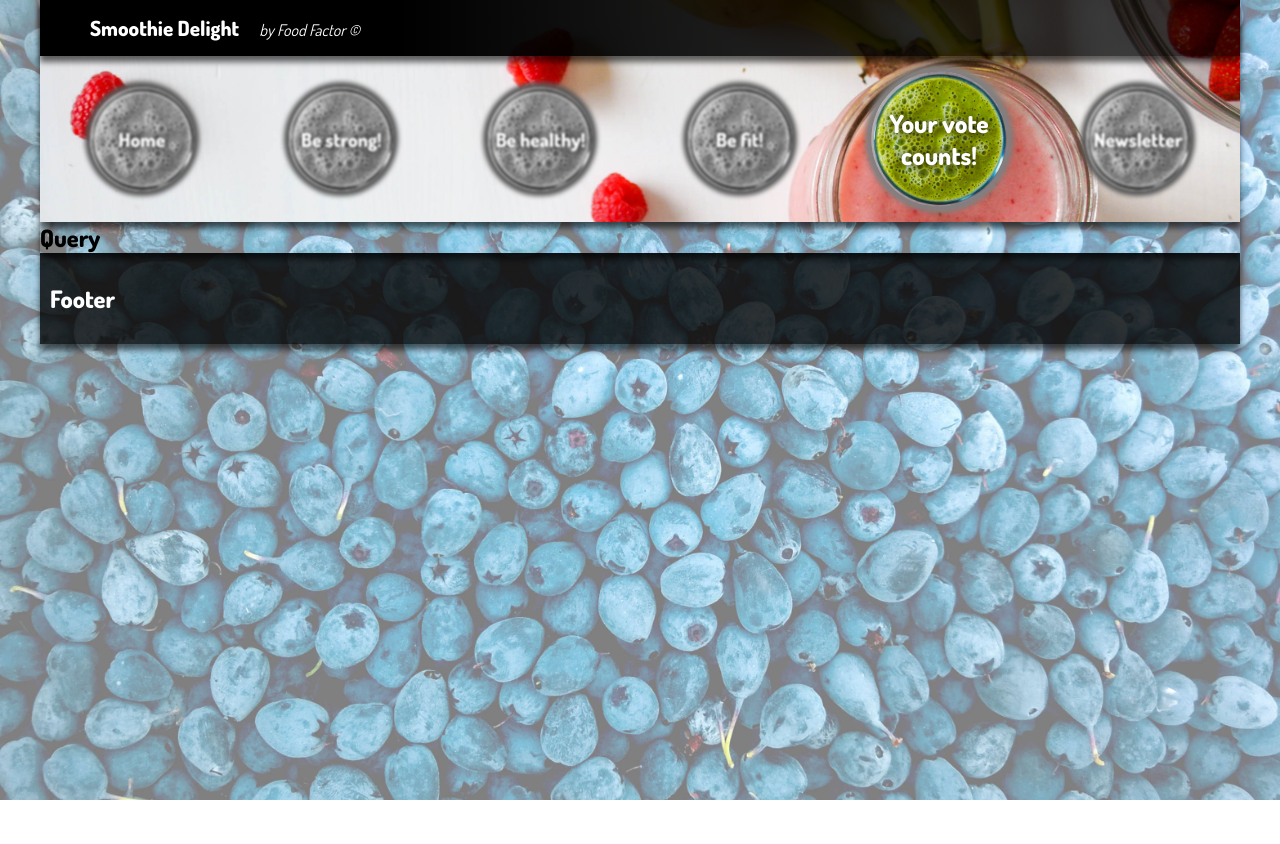
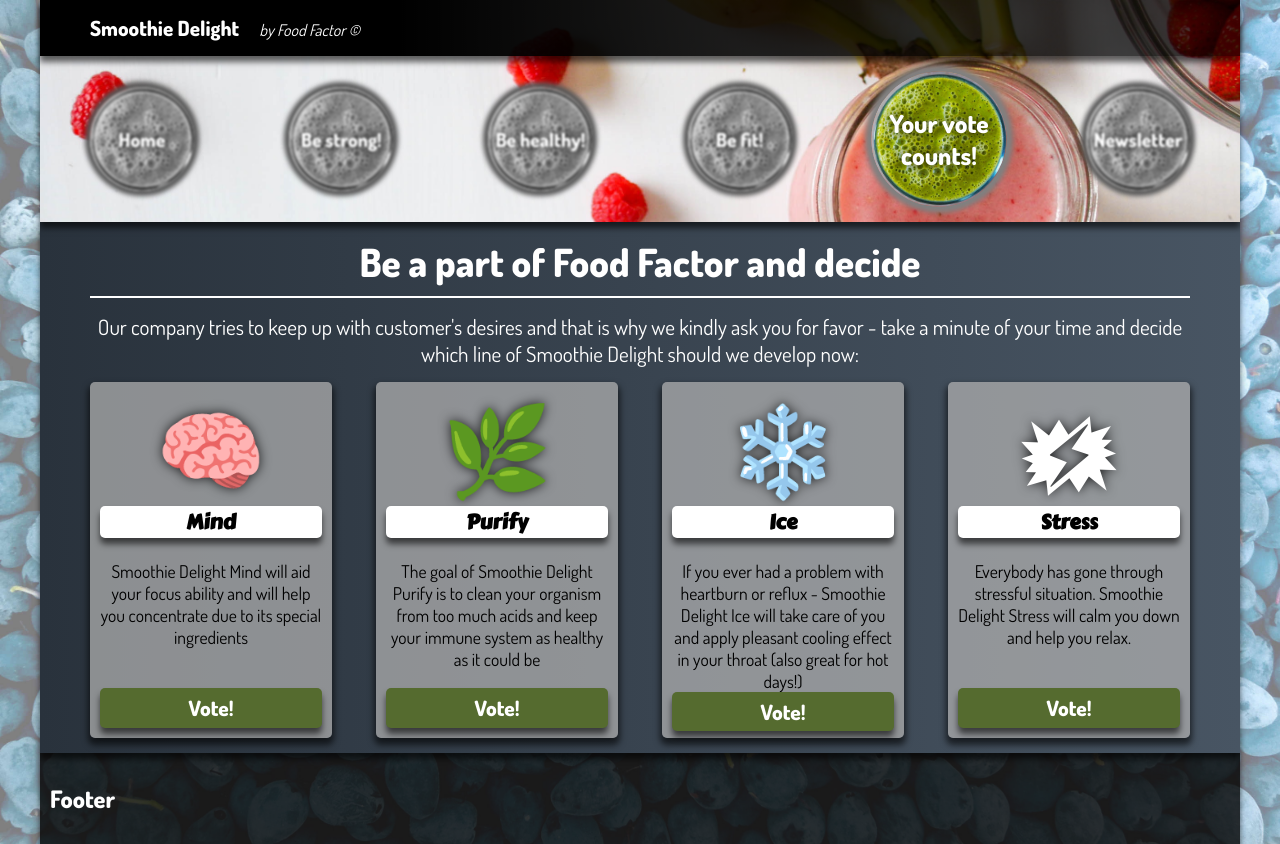
Before and after one commit to Robroots/SmoothieDelight, a React app: page /#/query in a window 1280 px wide. Before the commit the page ends 800 px from the top, so only its background shows below. Built offline with nearby package versions, Linux system fonts and the light colour scheme; a web font is replaced by a local one.

Commit message:
Voting section added (fetch result to DB - to do)

```diff
--- a/js/components/PagesRouter.js
+++ b/js/components/PagesRouter.js
@@ -1,4 +1,4 @@
-import React from 'react';
+import React, {Component} from 'react';
 
 import {Route} from 'react-router-dom'
 import Home from './pages/Home';
@@ -10,17 +10,31 @@ import Newsletter from './pages/Newsletter';
 
 import SwitchWithSlide from "./Slider/SwitchWithSlide";
 
-const PagesRouter = () => (
+class PagesRouter extends Component {
+    state = {
+        voted: false
+    }
+
+    handleVoteEvent = () => {
+        this.setState({
+            voted:true
+        })
+    }
+
+    render() {
+        return (
             <section className="container pages">
                 <SwitchWithSlide>
                     <Route exact path="/" component={Home} />
                     <Route path="/add-muscle" component={AddMuscle} />
                     <Route path="/healthy-delicious" component={HealthyDelicous} />
                     <Route path="/lose-weight" component={LoseWeight} />
-            <Route path="/query" component={Query} />
+                    <Route path="/query" render={(props) => <Query {...props} didVote={this.handleVoteEvent} voted={this.state.voted} />} />
                     <Route path="/newsletter" component={Newsletter} />
                 </SwitchWithSlide>
             </section>
         );
+    }
+}
 
 export default PagesRouter;
--- a/js/components/pages/Query.js
+++ b/js/components/pages/Query.js
@@ -1,9 +1,66 @@
-import React from "react";
+import React, {Component} from "react";
+import { throws } from "assert";
 
-const Query = () => (
-    <section className='query'>
-        <h2>Query</h2>
-    </section>
-);
+class Query extends Component {
+    state = {
+        voted: this.props.voted
+    }
+
+    componentWillReceiveProps(nextProps) {
+        this.setState({
+            voted: nextProps.voted
+        })
+    }
+
+    handleVoteBtn = () => {
+        this.props.didVote()
+    }
+
+    newSmoothies = [
+        {name: 'Mind', desc: "Smoothie Delight Mind will aid your focus ability and will help you concentrate due to its special ingredients", iconUni: '🧠'},
+        {name: 'Purify', desc: "The goal of Smoothie Delight Purify is to clean your organism from too much acids and keep your immune system as healthy as it could be", iconUni:'🌿'},
+        {name: 'Ice', desc: "If you ever had a problem with heartburn or reflux - Smoothie Delight Ice will take care of you and apply pleasant cooling effect in your throat (also great for hot days!)", iconUni:'❄️'},
+        {name: 'Stress', desc: "Everybody has gone through stressful situation. Smoothie Delight Stress will calm you down and help you relax.", iconUni:'🗱'},
+    ]
+
+    render() {
+        console.log(this.state.voted)
+        let jsxSmoothies = this.newSmoothies.map(smoothie =>
+            <li key={smoothie.name} className='query__list__item'>
+                <div className='query__list__item__up-half'>
+                    <span className='query__list__item__up-half__icon'>{smoothie.iconUni}</span>
+                    <h3 className='query__list__item__up-half__header'>{smoothie.name}</h3>
+                </div>
+                <div className='query__list__item__down-half'>
+                    <p className='query__list__item__down-half__text'>{smoothie.desc}</p>
+                    <button onClick={this.handleVoteBtn} className={'query__list__item__down-half__btn'}>Vote!</button>
+                </div>
+
+
+            </li>
+        )
+        if(this.state.voted){
+            return(
+                <section className='query' style={{height: '60vh', display: 'flex', justifyContent: 'center'}}>
+                    <h1 className='query__header' style={{alignSelf:'center'}}>Thank you for your vote!</h1>
+                </section>
+            )
+        }
+        return (
+            <section className='query'>
+                {this.state.voted?
+                <h1 className='query__header'>Thank you for your vote!</h1>:
+                <>
+                    <h1 className='query__header'>Be a part of Food Factor and decide</h1>
+                    <p className='query__text'>Our company tries to keep up with customer's desires and that is why we kindly ask you for favor - take a minute of your time and decide which line of Smoothie Delight should we develop now:</p>
+                    <ul className='query__list'>
+                        {jsxSmoothies}
+                    </ul>
+                </>
+                }
+            </section>
+        );
+    }
+}
 
 export default Query;
--- a/styles/style.css
+++ b/styles/style.css
@@ -154,6 +154,10 @@ html {
     color: black
 }
 
+.box--center{
+    text-align: center;
+}
+
 .box__header {
     display: inline-block;
     font-size: 2.5em;
@@ -252,6 +256,91 @@ html {
     transform: scale(1) rotate(300deg);
 }
 
+.query{
+    background: #485563;
+    background: -webkit-linear-gradient(to right, #29323c, #485563);
+    background: linear-gradient(to right, #29323c, #485563);
+    text-align: center;
+    padding: 15px 50px;
+    font-size: 1.1rem;
+}
+.query__header{
+    color: white;
+    font-size: 2.2em;
+    padding-bottom: 10px;
+    border-bottom: 2px solid;
+}
+.query__text{
+    padding: 15px 0;
+    font-size: 1.2em;
+    color: white;
+}
+.query__list{
+    list-style: none;
+    display: flex;
+    flex-direction: row;
+    justify-content: space-between;
+}
+.query__list__item{
+    width: 22%;
+    display: flex;
+    flex-direction: column;
+    justify-content: space-between;
+    border-radius: 5px;
+    padding: 10px;
+    background: rgba(177, 177, 177, 0.733);
+    -webkit-box-shadow: 0px 5px 6px 2px rgba(0, 0, 0, 0.6);
+    -moz-box-shadow: 0px 5px 6px 2px rgba(0, 0, 0, 0.6);
+    box-shadow: 0px 5px 6px 2px rgba(0, 0, 0, 0.6);
+}
+.query__list__item__up-half{
+    height: 40%;
+    display: flex;
+    flex-direction: column;
+    justify-content: space-between;
+}
+.query__list__item__up-half__icon{
+    display: block;
+    height: 70%;
+    font-size: 5em;
+    text-shadow: 0px 0px 12px rgba(0,0,0,0.8);
+    color: white;
+}
+.query__list__item__up-half__header{
+    background: rgb(255, 255, 255);
+    margin-top: 20px;
+    border-radius: 5px;
+    font-family: 'Carter One', cursive;
+    -webkit-box-shadow: 0px 6px 6px 0px rgba(0, 0, 0, 0.6);
+    -moz-box-shadow: 0px 6px 6px 0px rgba(0, 0, 0, 0.6);
+    box-shadow: 0px 6px 6px 0px rgba(0, 0, 0, 0.6);
+}
+.query__list__item__down-half{
+    height: 50%;
+    display: flex;
+    flex-direction: column;
+    justify-content: space-between;
+}
+.query__list__item__down-half__btn{
+    width: 100%;
+    padding: 0.3em;
+    border-radius: 5px;
+    border: none;
+    background: darkolivegreen;
+    color: white;
+    font-family: 'Dosis', sans-serif;
+    font-weight: bolder;
+    font-size: 1.2em;
+    cursor: pointer;
+    -webkit-box-shadow: 0px 6px 6px 0px rgba(0, 0, 0, 0.6);
+    -moz-box-shadow: 0px 6px 6px 0px rgba(0, 0, 0, 0.6);
+    box-shadow: 0px 6px 6px 0px rgba(0, 0, 0, 0.6);
+    transition: background 0.2s;
+}
+.query__list__item__down-half__btn:hover{
+    background: rgba(85, 107, 47, 0.808);
+}
+
 .footer {
     background: black;
     color: white;
```
Also changed, not shown: images/query-bg.jpg (added). Lines whose indentation alone changed are shown as unchanged.
